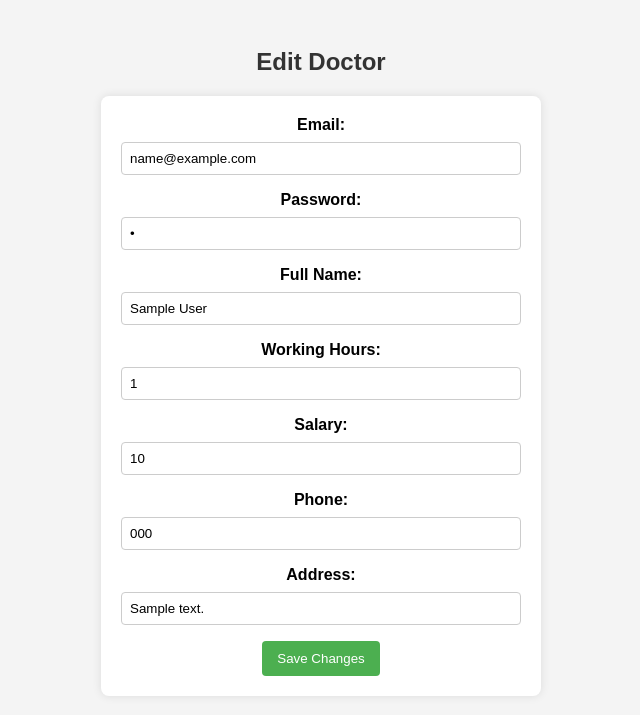
After one commit to MMansy19/MedScanSurg-Hospital-Management-System, a Flask app: page /edit_doctor/1 in a window 1280 px wide. The commit adds this page. Shown: the top 715 px of the page, without its empty margins (319-959 px from the left). Run offline with Flask 3, Linux system fonts and the light colour scheme; tables that the repository leaves empty hold one stand-in row (values such as "Sample post").

Commit message:
Adding and Editing
Adding
appointments.html, edit_doctor.html,
admin.html,
admin_registration.css,
requirements.txt

```diff
--- a/Code/app.py
+++ b/Code/app.py
@@ -1,4 +1,5 @@
-from flask import Flask, render_template, request, redirect, url_for, flash
+from flask import Flask, render_template, request, redirect, url_for
+from datetime import datetime
 from flask_sqlalchemy import SQLAlchemy
 from datetime import datetime  # Import the datetime module
 from flask_login import login_user, login_required, logout_user, current_user, LoginManager
@@ -24,6 +25,9 @@ class Doctor(db.Model):
     salary = db.Column(db.Integer)
     phone = db.Column(db.String(11))
     address = db.Column(db.String(30))
+    # Relationship with appointments
+    appointments = db.relationship('Appointment', backref='doctor', lazy=True)
+
 
 class Patient(db.Model):
     patient_id = db.Column(db.Integer, primary_key=True)
@@ -32,6 +36,12 @@ class Patient(db.Model):
     email = db.Column(db.String(100), unique=True, nullable=False)
     password = db.Column(db.String(100), nullable=False)
     birthdate = db.Column(db.Date)
+
+class Appointment(db.Model):
+    id = db.Column(db.Integer, primary_key=True)
+    patient_id = db.Column(db.Integer, db.ForeignKey('patient.patient_id'), nullable=False)
+    doctor_id = db.Column(db.Integer, db.ForeignKey('doctor.id'), nullable=False)
+    appointment_time = db.Column(db.DateTime, nullable=False, default=datetime.utcnow)
 
 db.init_app(app)
 with app.app_context():
@@ -65,9 +75,6 @@ def login():
 
             db.session.add(new_patient)
             db.session.commit()
-            # db.session.rollback()
-            flash('Email address already exists. Please use a different email.', 'error')
-                # Redirect or render the registration form again
             return render_template('login.html')
 
         elif check_sign:
@@ -79,41 +86,24 @@ def login():
                 patient = Patient.query.filter_by(username=username2).first()
                 if patient:
                     if patient.password ==  password2:
-                        flash('Logged in successfully!', category='success')
-                        # login_user(patient, remember=True)
                         return render_template('index.html')
-                    else:
-                        flash('Incorrect password, try again.', category='error')
-                else:
-                    flash('Username does not exist.', category='error')
 
             elif(user_type)=='doctor':
                 doctor = Doctor.query.filter_by(user_name=username2).first()
                 if doctor:
                     if doctor.password ==  password2:
-                        flash('Logged in successfully!', category='success')
-                        # login_user(doctor, remember=True)
                         return render_template('doctor.html')
-                    else:
-                        flash('Incorrect password, try again.', category='error')
-                else:
-                    flash('Username does not exist.', category='error')
-
-                return render_template('index.html')
 
             elif(user_type)=='admin':
                 #this is admin password and admin username
                 if  password2==  'admin_password' and username2 == 'admin_username':
                     return render_template('admin.html')
-                else:
-                    flash('Incorrect password, try again.', category='error')
-
-
     # Render the login form for GET requests
     return render_template('login.html')
 
 @app.route('/doctor')
 def doctor():
+
     return render_template('doctor.html')
 
 @app.route('/patient')
@@ -131,15 +121,74 @@ def admin():
         user_name = request.form['userName']
         full_name = request.form['fullName']
 
-        # Create a new doctor
-        new_doctor = Doctor(ssn=ssn, email=email, password=password, user_name=user_name,
-                            full_name=full_name, working_hours=40, salary=80000, phone='1234567890', address='Some Address')
+      # Check if the user_name already exists
+        existing_doctor = Doctor.query.filter_by(user_name=user_name).first()
 
-        # Add the doctor to the database
-        db.session.add(new_doctor)
+        if not existing_doctor:
+
+            # Create a new doctor
+            new_doctor = Doctor(ssn=ssn, email=email, password=password, user_name=user_name,
+                                full_name=full_name, working_hours=40, salary=80000, phone='1234567890', address='Some Address')
+
+            # Add the doctor to the database
+            db.session.add(new_doctor)
+            db.session.commit()
+
+    doctors = Doctor.query.all()
+    return render_template('admin.html', doctors=doctors)
+
+@app.route('/appointments', methods=['GET', 'POST'])
+def appointments():
+    if request.method == 'POST':
+        # Handle appointment creation
+        doctor_id = request.form.get('doctor_id')
+        patient_id = current_user.patient_id  # Assuming you're using Flask-Login
+
+        # Check if the appointment time is available (you can add validation logic here)
+
+        new_appointment = Appointment(doctor_id=doctor_id, patient_id=patient_id)
+        db.session.add(new_appointment)
+        db.session.commit()
+        return redirect(url_for('appointments'))
+
+    # Fetch all doctors and pass them to the template
+    doctors = Doctor.query.all()
+    return render_template('appointments.html', doctors=doctors)
+
+
+@app.route('/edit_doctor/<int:doctor_id>', methods=['GET', 'POST'])
+def edit_doctor(doctor_id):
+    # Find the doctor in the database
+    doctor = Doctor.query.get(doctor_id)
+
+    if request.method == 'POST':
+        # Update the doctor's information
+        doctor.email = request.form['email']
+        doctor.password = request.form['password']
+        doctor.full_name = request.form['fullName']
+        doctor.working_hours = request.form['working_hours']
+        doctor.salary = request.form['salary']
+        doctor.phone = request.form['phone']
+        doctor.address = request.form['address']
+
+        # Commit the changes to the database
         db.session.commit()
 
-    return render_template('admin.html')
+        return redirect(url_for('admin'))
+
+    # Render the edit doctor form with the current information
+    return render_template('edit_doctor.html', doctor=doctor)
+
+@app.route('/delete_doctor/<int:doctor_id>', methods=['POST'])
+def delete_doctor(doctor_id):
+    # Find the doctor in the database
+    doctor = Doctor.query.get(doctor_id)
+
+    # Remove the doctor from the database
+    db.session.delete(doctor)
+    db.session.commit()
+
+    return redirect(url_for('admin'))
 
 
 if __name__ == '__main__':
@@ -147,5 +196,5 @@ if __name__ == '__main__':
 
 #  virtualenv venv
 # cd C:\db_project\website
-# venv/Scripts/activate
+# venv\Scripts\activate
 # python app.py
--- /dev/null
+++ b/Code/templates/edit_doctor.html
@@ -0,0 +1,125 @@
+<!-- edit_doctor.html -->
+
+<!DOCTYPE html>
+<html lang="en">
+  <head>
+    <meta charset="UTF-8" />
+    <meta name="viewport" content="width=device-width, initial-scale=1.0" />
+    <title>Edit Doctor</title>
+    <style>
+      body {
+        font-family: Arial, sans-serif;
+        background-color: #f4f4f4;
+        padding: 20px;
+        text-align: center;
+      }
+
+      h2 {
+        color: #333;
+      }
+
+      form {
+        max-width: 400px;
+        margin: 0 auto;
+        background-color: #fff;
+        padding: 20px;
+        border-radius: 8px;
+        box-shadow: 0 0 10px rgba(0, 0, 0, 0.1);
+      }
+
+      label {
+        display: block;
+        margin-bottom: 8px;
+        font-weight: bold;
+      }
+
+      input {
+        width: 100%;
+        padding: 8px;
+        margin-bottom: 16px;
+        border: 1px solid #ccc;
+        border-radius: 4px;
+        box-sizing: border-box;
+      }
+
+      button {
+        background-color: #4caf50;
+        color: #fff;
+        padding: 10px 15px;
+        border: none;
+        border-radius: 4px;
+        cursor: pointer;
+      }
+
+      button:hover {
+        background-color: #45a049;
+      }
+    </style>
+  </head>
+
+  <body>
+    <h2>Edit Doctor</h2>
+    <form
+      method="POST"
+      action="{{ url_for('edit_doctor', doctor_id=doctor.id) }}"
+    >
+      <label for="email">Email:</label>
+      <input
+        type="email"
+        name="email"
+        value="{{ doctor.email }}"
+        required
+      /><br />
+
+      <label for="password">Password:</label>
+      <input
+        type="password"
+        name="password"
+        value="{{ doctor.password }}"
+        required
+      /><br />
+
+      <label for="fullName">Full Name:</label>
+      <input
+        type="text"
+        name="fullName"
+        value="{{ doctor.full_name }}"
+        required
+      /><br />
+
+      <label for="working_hours">Working Hours:</label>
+      <input
+        type="number"
+        name="working_hours"
+        value="{{ doctor.working_hours }}"
+        required
+      /><br />
+
+      <label for="salary">Salary:</label>
+      <input
+        type="number"
+        name="salary"
+        value="{{ doctor.salary }}"
+        required
+      /><br />
+
+      <label for="phone">Phone:</label>
+      <input
+        type="text"
+        name="phone"
+        value="{{ doctor.phone }}"
+        required
+      /><br />
+
+      <label for="address">Address:</label>
+      <input
+        type="text"
+        name="address"
+        value="{{ doctor.address }}"
+        required
+      /><br />
+
+      <button type="submit">Save Changes</button>
+    </form>
+  </body>
+</html>
--- a/Code/templates/index.html
+++ b/Code/templates/index.html
@@ -54,7 +54,7 @@
             <div class="banner-text text-center">
               <h1 class="white">Nurturing Health, Inspiring Hope</h1>
               <p>Discover a new era of healthcare at SHC Hospital,<br> where innovation meets compassion.</p>
-              <a href="#contact" class="btn btn-appoint">Make an Appointment.</a>
+              <a href="{{ url_for('appointments') }}" class="btn btn-appoint">Make an Appointment.</a>
             </div>
             <div class="overlay-detail text-center">
               <a href="#service"><i class="fa fa-angle-down"></i></a>
```
Also changed, not shown: Code/models.py (+6 -2 lines), Code/requirements.txt (added, +27 -0 lines), Code/static/css/admin_registration.css (+10 -0 lines), Code/templates/admin.html (+22 -2 lines), Code/templates/appointments.html (added, +75 -0 lines), Code/img/bg-banner.jpg (deleted), Code/img/doctor1.jpg (deleted), Code/img/doctor2.jpg (deleted), Code/img/doctor3.jpg (deleted), Code/img/doctor4.jpg (deleted), Code/img/logo.png (deleted), Code/img/thumb.png (deleted).
